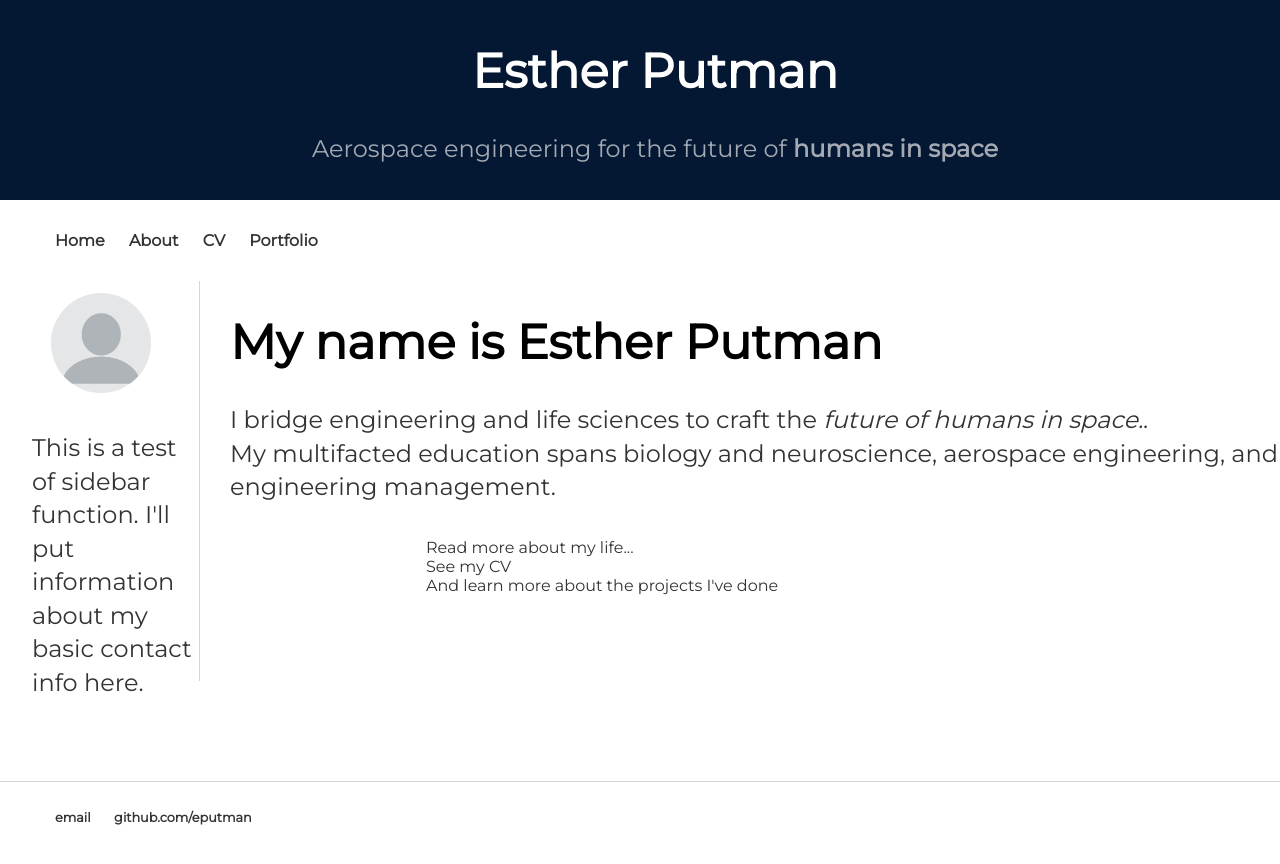
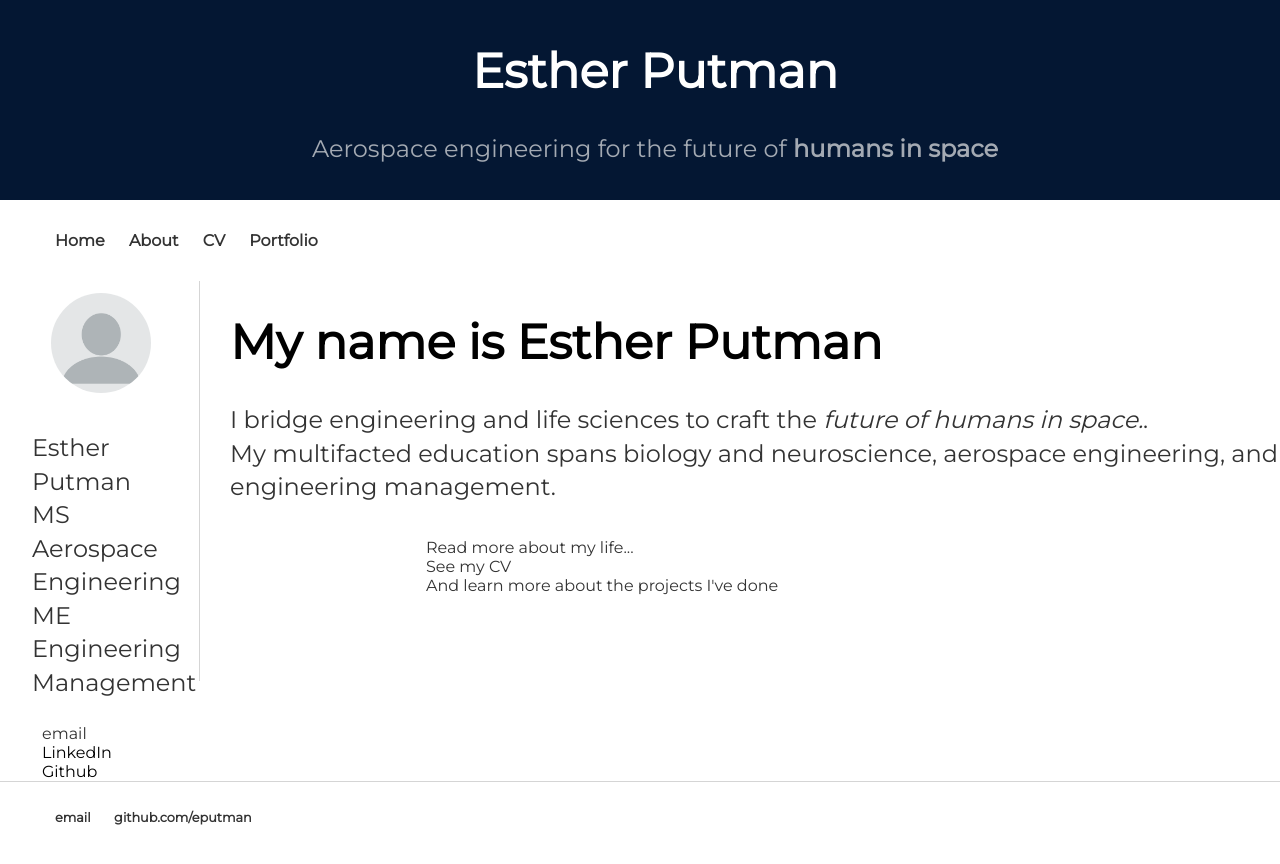
Before and after one commit to eputman/eputman.github.io, a Jekyll site: the page built from index.html, in a window 1280 px wide. Shown: the top 864 px of the page. Built offline with Jekyll 4.4.1, drawn with Linux system fonts in a browser that asks for light colours; nearby versions of some CDN libraries.

Commit message:
Sidebar content update
Changed sidebar content, added list of contact information.

```diff
--- a/index.html
+++ b/index.html
@@ -7,7 +7,15 @@ title: Esther Putman, Aerospace Engineer
 	<div class = "center">
 	<img src="images/profile.png" alt="A headshot of Esther" class="profile">
 	</div> <!-- /center -->
-	<p> This is a test of sidebar function. I'll put information about my basic contact info here. </p>
+		<p> Esther Putman  <br>
+		MS Aerospace Engineering <br>
+		ME Engineering Management </p>
+	<ul style="list-style-type:none;">
+	  <li><a href="mailto:esther.putman@colorado.edu">email</a></li>
+	  <li>LinkedIn</li>
+	  <li>Github</li>
+	</ul>
+
 </div> <!-- /sidebar -->
 
 <div class="content">
```
